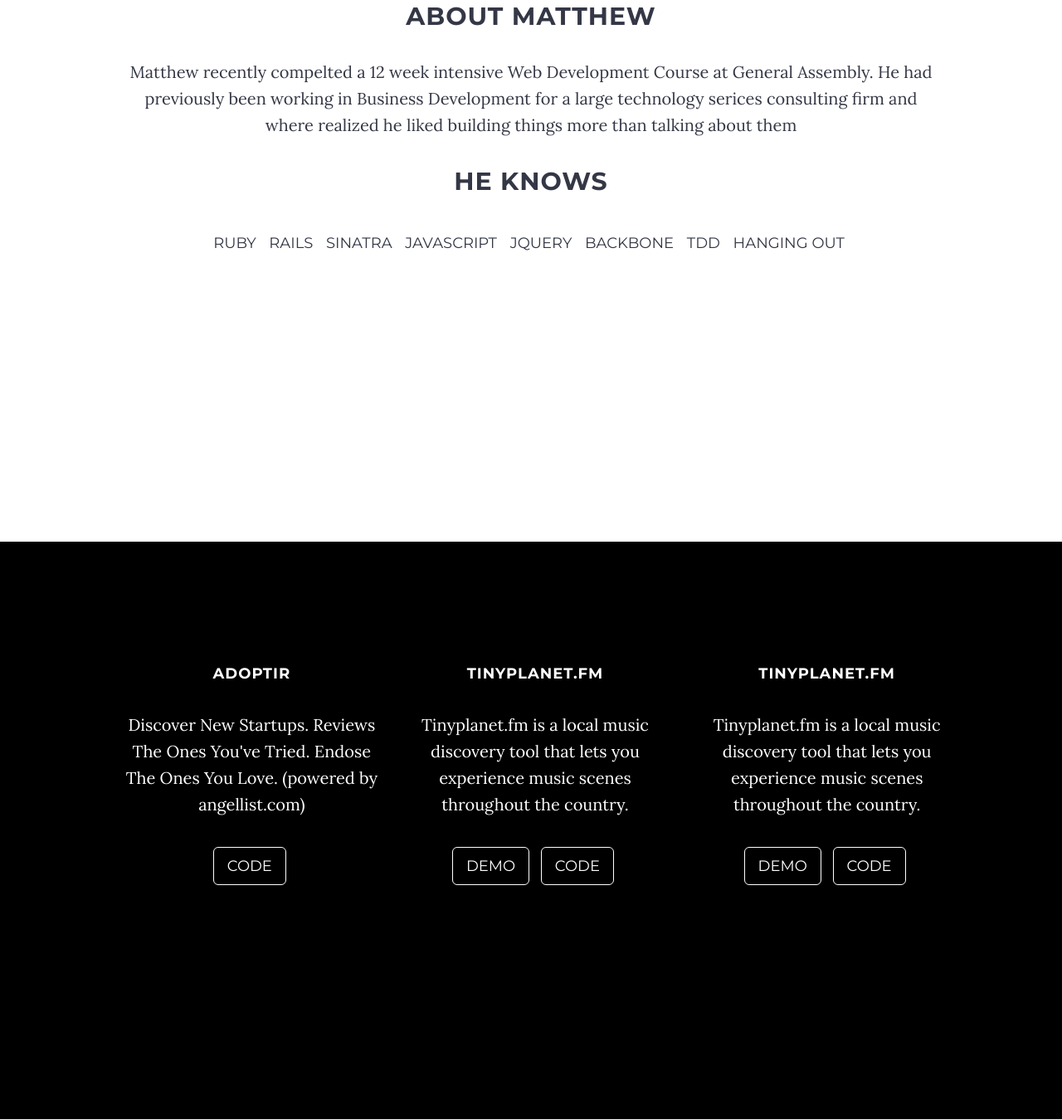
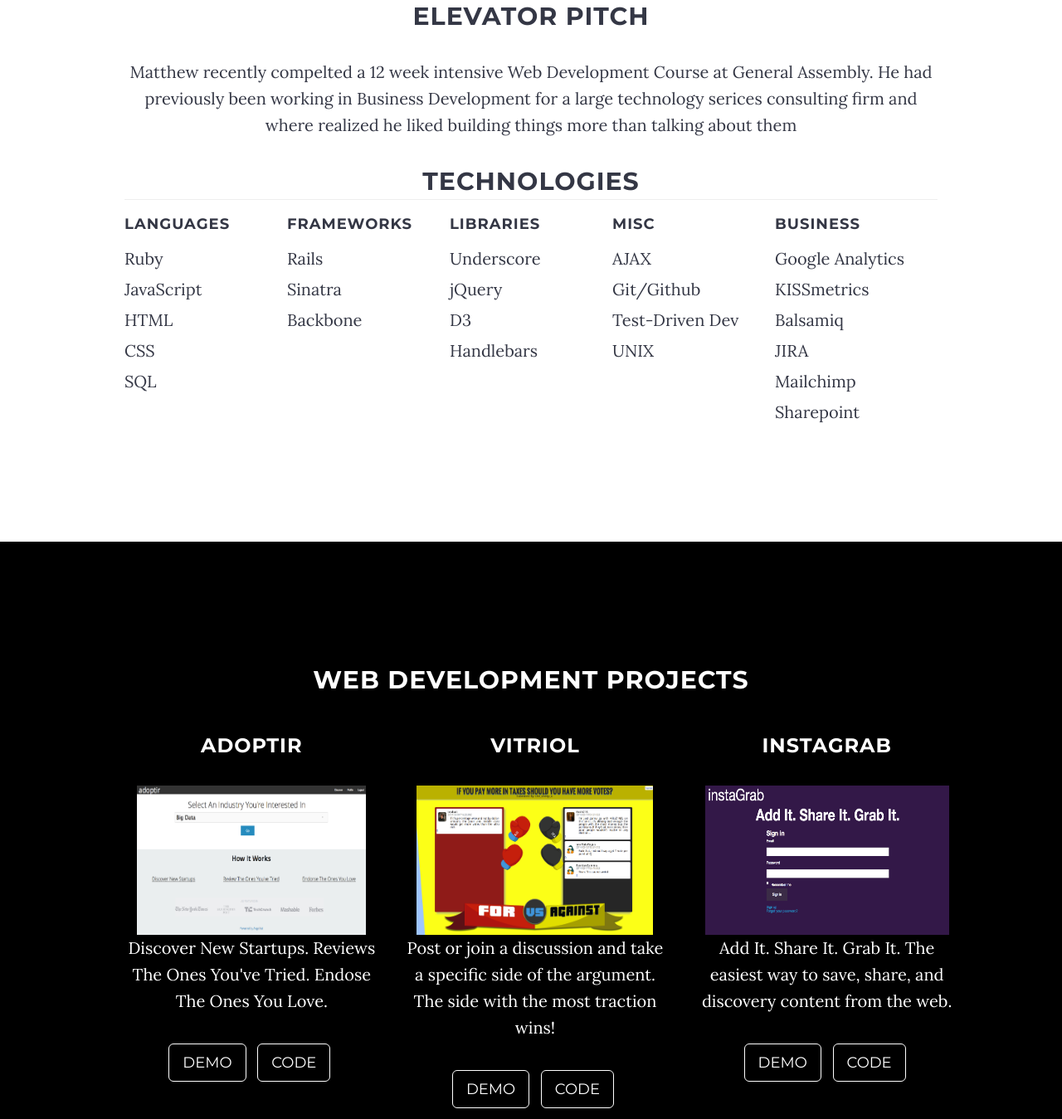
Before and after one commit to ebesser/ebesser.github.io, a plain HTML site: page index.html in a window 1280 px wide. Shown: the part 947-2296 px from the top of the page at 83% size. Drawn offline with nearby package versions, Linux system fonts and the light colour scheme.

Commit message:
made site more responsive and added images

```diff
--- a/css/style.css
+++ b/css/style.css
@@ -42,7 +42,7 @@
     }
 
     #portfolio {
-    height: 100%;
+    /*height: 100%;*/
     width: 100%;
     }
 
@@ -328,7 +328,7 @@
     }
 }
 
-@media(max-width:767px) {
+/*@media(max-width:767px) {
     ul.banner-social-buttons>li {
         display: block;
         margin-bottom: 20px;
@@ -338,7 +338,7 @@
     ul.banner-social-buttons>li:last-child {
         margin-bottom: 0;
     }
-}
+}*/
 
 ::-moz-selection {
     text-shadow: none;
@@ -377,3 +377,30 @@
 #projects {
     color: white;
 }
+
+.tech_ul {
+    width: 20%;
+    text-align: left;
+    float: left;
+}
+
+.tech_ul p {
+
+    margin-bottom: 5px;
+}
+
+.tech_ul h4 {
+
+    margin-bottom: 15px;
+}
+
+.project_image {
+    width: 90%;
+    height: 180px;
+    max-width: 400px;
+}
+
+#projects_title {
+    color: white;
+    margin-bottom: 50px;
+}
--- a/index.html
+++ b/index.html
@@ -61,7 +61,7 @@
     <section class="intro">
         <div class="intro-body col-md-12">
             <h1 id='my_name' style="font-size: 100px; margin-top: 15%; color: white; text-shadow: 1px 1px 1px #000;">Evan Besser</h1>
-            <h2 id='my_info' style="font-size: 30px; color: white; text-shadow: 1px 1px 1px #000;">Full Stack Developer I Startup Junkie I Dog Owner</h2>
+            <h2 id='my_info' style="font-size: 30px; color: white; text-shadow: 1px 1px 1px #000;">Full Stack Developer I Startup Enthusiast I Dog Owner</h2>
 
 
     </section>
@@ -69,31 +69,64 @@
 
         <section id="about" class="container content-section text-center">
 
-            <h2>About Matthew</h2>
+            <h2>Elevator Pitch</h2>
             <p>Matthew recently compelted a 12 week intensive Web Development Course at General Assembly. He had previously been working in Business Development for a large technology serices consulting firm and where realized he liked building things more than talking about them</p>
 
-            <h2> He Knows </h2>
-            <ul class="list-inline">
-                <li class="btn btn-lg"> Ruby</li>
-                <li class="btn btn-lg"> Rails </li>
-                <li class="btn btn-lg"> Sinatra </li>
-                <li class="btn btn-lg"> JavaScript</li>
-                <li class="btn btn-lg"> jQuery </li>
-                <li class="btn btn-lg"> Backbone </li>
-                <li class="btn btn-lg"> TDD </li>
-                <li class="btn btn-lg"> Hanging Out </li>
-
-            </ul>
-
+            <h2 style='margin-bottom: 0;'>Technologies</h2>
+            <hr style='margin-top:5px;'>
+         <div class="tech_ul">
+            <h4>Languages</h4>
+            <p>Ruby</p>
+            <p>JavaScript</p>
+            <p>HTML</p>
+            <p>CSS</p>
+            <p>SQL</p>
+          </div>
+          <div class="tech_ul">
+            <h4>Frameworks</h4>
+            <p>Rails</p>
+            <p>Sinatra</p>
+            <p>Backbone</p>
+          </div>
+          <div class="tech_ul">
+            <h4>Libraries</h4>
+            <p>Underscore</p>
+            <p>jQuery</p>
+            <p>D3</p>
+            <p>Handlebars</p>
+          </div>
+          <div class="tech_ul">
+            <h4>Misc</h4>
+            <p>AJAX</p>
+            <p>Git/Github</p>
+            <p>Test-Driven Dev</p>
+            <p>UNIX</p>
+          </div>
+           <div class="tech_ul">
+            <h4>Business</h4>
+            <p>Google Analytics</p>
+            <p>KISSmetrics</p>
+            <p>Balsamiq</p>
+            <p>JIRA</p>
+            <p>Mailchimp</p>
+            <p>Sharepoint</p>
+          </div>
         </section>
 
         <section id="portfolio" class="container content-section text-center col-lg-12">
             <div class="row">
+                <h2 id='projects_title'>Web Development Projects</h2>
                 <div id='projects' class="col-lg-4">
-                    <h4>Adoptir</h4>
-                    <p>Discover New Startups. Reviews The Ones You've Tried. Endose The Ones You Love. (powered by angellist.com)</p>
+                    <h3>Adoptir</h3>
+                    <img class='project_image' src="img/adoptir.png">
+                    <p>Discover New Startups. Reviews The Ones You've Tried. Endose The Ones You Love.</p>
                     <ul class="list-inline banner-social-buttons">
-                    <li><a href="https://github.com/Plummat/firstrailsproject" class="btn btn-default btn-lg">Code</a></li>
+                         <li>
+                            <a href="http://salty-headland-7742.herokuapp.com" class="btn btn-default btn-lg">Demo </a>
+                        </li>
+                        <li>
+                            <a href="https://github.com/Plummat/firstrailsproject" class="btn btn-default btn-lg">Code</a>
+                        </li>
                     </ul>
                     </br>
                 </div>
@@ -101,21 +134,31 @@
 
                 <div class="row">
                     <div id='projects'class="col-lg-4">
-                        <h4>Tinyplanet.fm</h4>
-                        <p>Tinyplanet.fm is a local music discovery tool that lets you experience music scenes throughout the country.</p>
+                        <h3>Vitriol</h3>
+                        <img class='project_image' src="img/vitriol.png">
+                        <p>Post or join a discussion and take a specific side of the argument. The side with the most traction wins!</p>
                         <ul class="list-inline banner-social-buttons">
-                        <li><a href="http://salty-headland-7742.herokuapp.com" class="btn btn-default btn-lg"> Demo </a> </li>
-                        <li><a href="https://github.com/Plummat/gaprojecttwo" class="btn btn-default btn-lg">Code</a></li>
+                            <li>
+                                <a href="http://salty-headland-7742.herokuapp.com" class="btn btn-default btn-lg"> Demo </a>
+                            </li>
+                            <li>
+                                <a href="https://github.com/Plummat/gaprojecttwo" class="btn btn-default btn-lg">Code</a>
+                            </li>
                         </ul>
                     </div>
 
                     <div class="row">
                     <div id='projects'class="col-lg-4">
-                        <h4>Tinyplanet.fm</h4>
-                        <p>Tinyplanet.fm is a local music discovery tool that lets you experience music scenes throughout the country.</p>
+                        <h3>instaGrab</h3>
+                        <img class='project_image' src="img/instagrab.png">
+                        <p>Add It. Share It. Grab It. The easiest way to save, share, and discovery content from the web.</p>
                         <ul class="list-inline banner-social-buttons">
-                        <li><a href="http://salty-headland-7742.herokuapp.com" class="btn btn-default btn-lg"> Demo </a> </li>
-                        <li><a href="https://github.com/Plummat/gaprojecttwo" class="btn btn-default btn-lg">Code</a></li>
+                            <li>
+                                <a href="http://salty-headland-7742.herokuapp.com" class="btn btn-default btn-lg"> Demo </a>
+                             </li>
+                            <li>
+                                <a href="https://github.com/Plummat/gaprojecttwo" class="btn btn-default btn-lg">Code</a>
+                            </li>
                         </ul>
                     </div>
                 </div>
@@ -125,7 +168,7 @@
 
 
         <section id="contact" class="container content-section text-center col-lg-12">
-            <div class="row">
+            <!-- <div class="row"> -->
                     <h2>Contact Me</h2>
                     <ul class="list-inline banner-social-buttons">
                         <li>
@@ -147,7 +190,7 @@
                         </li>
 
                     </ul>
-                </div>
+                <!-- </div> -->
             </br></br>
                 <div class=>
                     <a href="img/resume.pdf" target="_blank">
```
Also changed, not shown: 2 other files.
